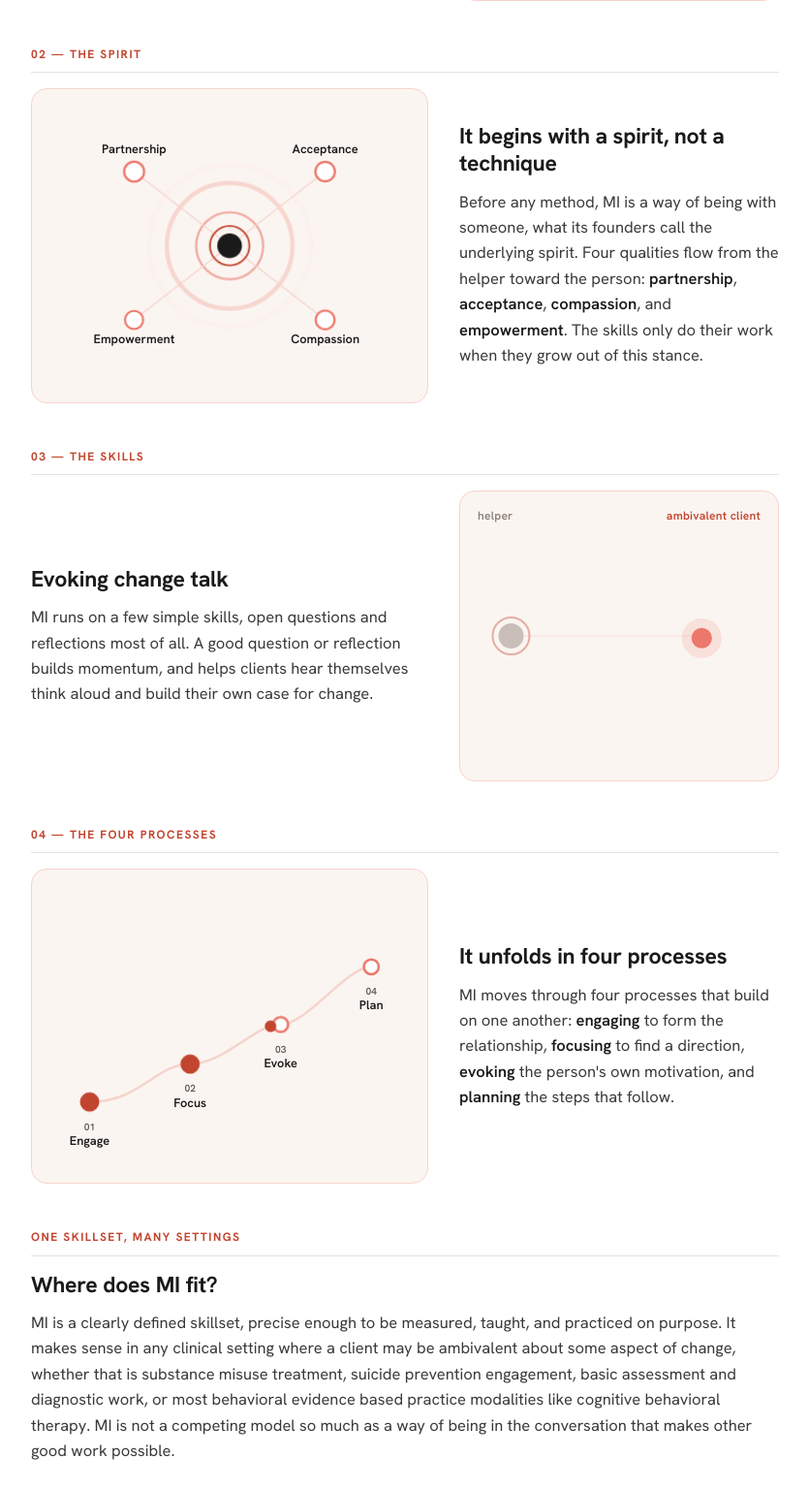
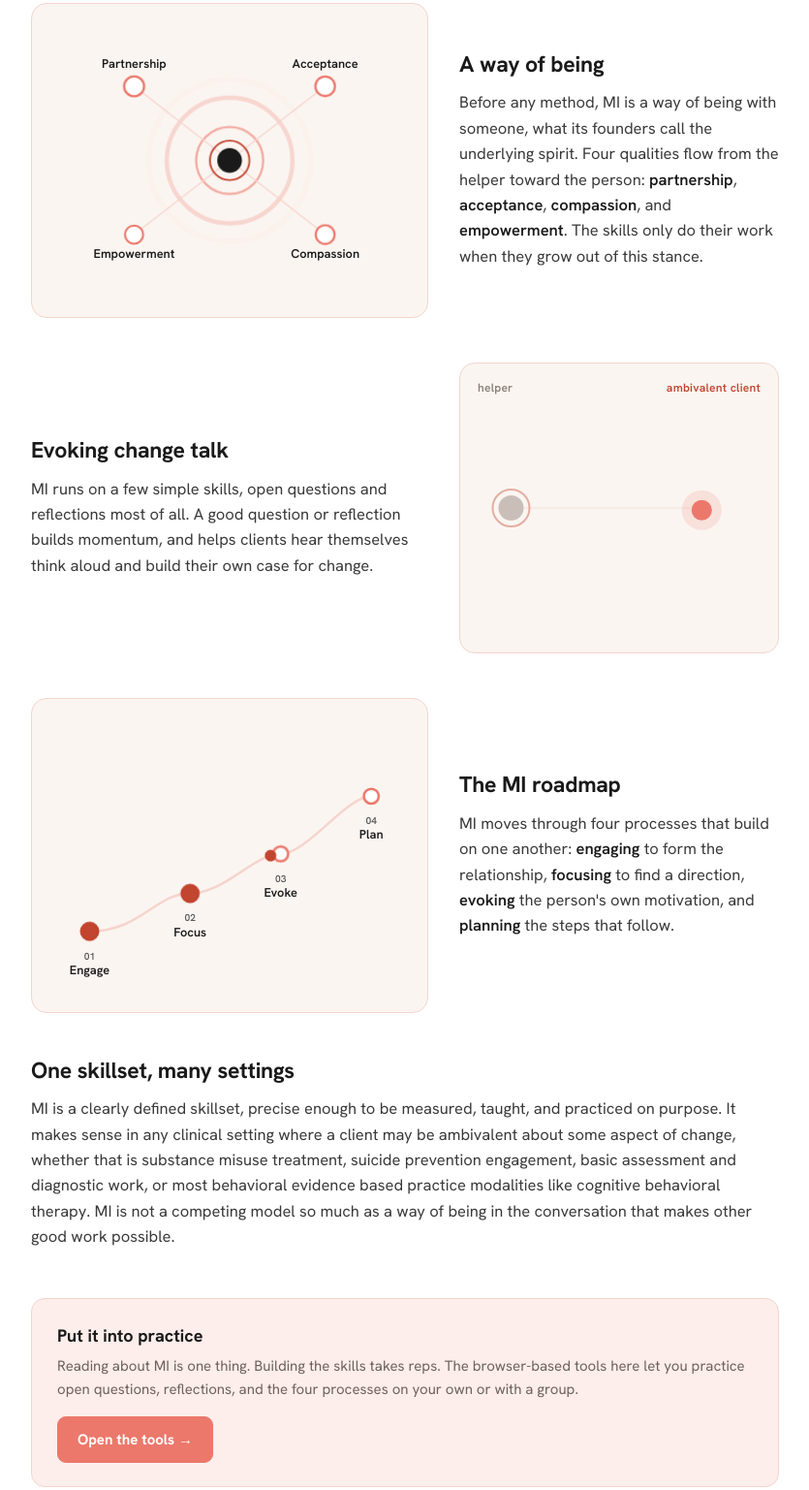
Before and after one commit to socialworky-git/ClientBot, a plain HTML site: page training/what-is-MI/index.html in a window 1280 px wide. Shown: the part 778-2315 px from the top of the page at 97% size, without its empty margins (222-1057 px from the left). Drawn offline with Linux system fonts and the light colour scheme.

Commit message:
Simplify section titles on What is MI page
Remove numbered eyebrow dividers (they duplicated the bold section
titles), and reword three titles: spirit → "A way of being", four
processes → "The MI roadmap", and "Where does MI fit?" → "One
skillset, many settings".

Co-Authored-By: Claude Opus 4.8 <noreply@anthropic.com>

```diff
--- a/training/what-is-MI/index.html
+++ b/training/what-is-MI/index.html
@@ -121,7 +121,6 @@
 
   <!-- Ambivalence (canvas in the export; rebuilt as SVG in your palette) -->
   <section class="section">
-    <p class="eyebrow">01 — Ambivalence</p>
     <div class="section__grid">
       <div class="section__text">
         <h2>Ambivalence is the starting point</h2>
@@ -137,7 +136,6 @@
 
   <!-- The spirit (lifted SVG from design) -->
   <section class="section">
-    <p class="eyebrow">02 — The spirit</p>
     <div class="section__grid">
       <div class="section__visual">
         <svg class="cv" viewBox="0 0 480 380" preserveAspectRatio="xMidYMid meet" role="img" aria-label="Four qualities radiate from the helper toward the person: partnership, acceptance, compassion, and empowerment.">
@@ -161,7 +159,7 @@
         </svg>
       </div>
       <div class="section__text">
-        <h2>It begins with a spirit, not a technique</h2>
+        <h2>A way of being</h2>
         <p>Before any method, MI is a way of being with someone, what its founders call the underlying spirit. Four qualities flow from the helper toward the person: <span class="term">partnership</span>, <span class="term">acceptance</span>, <span class="term">compassion</span>, and <span class="term">empowerment</span>. The skills only do their work when they grow out of this stance.</p>
       </div>
     </div>
@@ -169,7 +167,6 @@
 
   <!-- The skills (canvas in the export; rebuilt as SVG in your palette) -->
   <section class="section">
-    <p class="eyebrow">03 — The skills</p>
     <div class="section__grid">
       <div class="section__text">
         <h2>Evoking change talk</h2>
@@ -185,7 +182,6 @@
 
   <!-- The four processes (lifted SVG from design) -->
   <section class="section">
-    <p class="eyebrow">04 — The four processes</p>
     <div class="section__grid">
       <div class="section__visual">
         <svg class="cv" viewBox="0 0 480 380" preserveAspectRatio="xMidYMid meet" role="img" aria-label="Four processes that build forward along a climbing path: engage, focus, evoke, then plan.">
@@ -206,7 +202,7 @@
         </svg>
       </div>
       <div class="section__text">
-        <h2>It unfolds in four processes</h2>
+        <h2>The MI roadmap</h2>
         <p>MI moves through four processes that build on one another: <span class="term">engaging</span> to form the relationship, <span class="term">focusing</span> to find a direction, <span class="term">evoking</span> the person's own motivation, and <span class="term">planning</span> the steps that follow.</p>
       </div>
     </div>
@@ -214,8 +210,7 @@
 
   <!-- Specific yet generalizable -->
   <section class="section">
-    <p class="eyebrow">One skillset, many settings</p>
-    <h2>Where does MI fit?</h2>
+    <h2>One skillset, many settings</h2>
     <p>MI is a clearly defined skillset, precise enough to be measured, taught, and practiced on purpose. It makes sense in any clinical setting where a client may be ambivalent about some aspect of change, whether that is substance misuse treatment, suicide prevention engagement, basic assessment and diagnostic work, or most behavioral evidence based practice modalities like cognitive behavioral therapy. MI is not a competing model so much as a way of being in the conversation that makes other good work possible.</p>
   </section>
 
```
